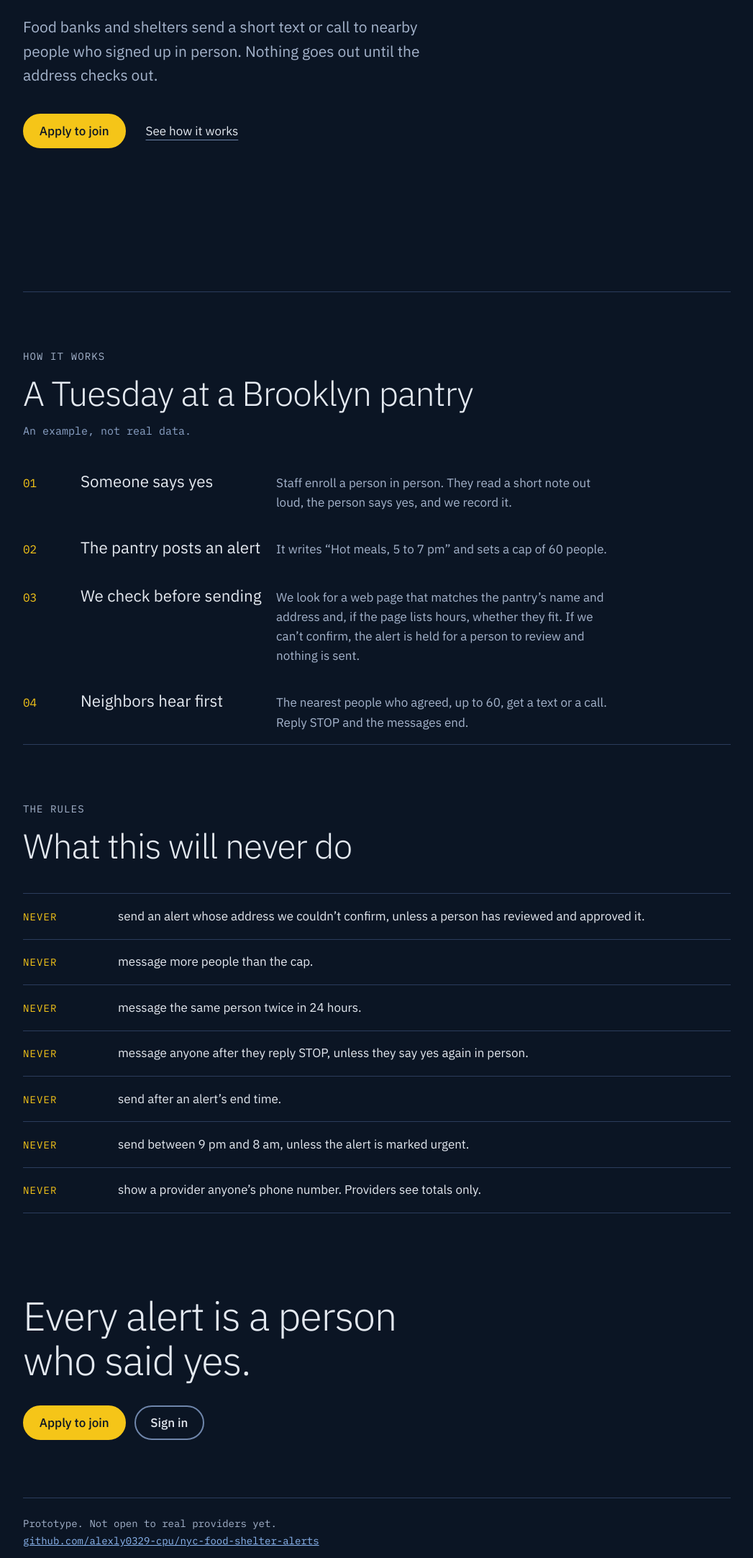
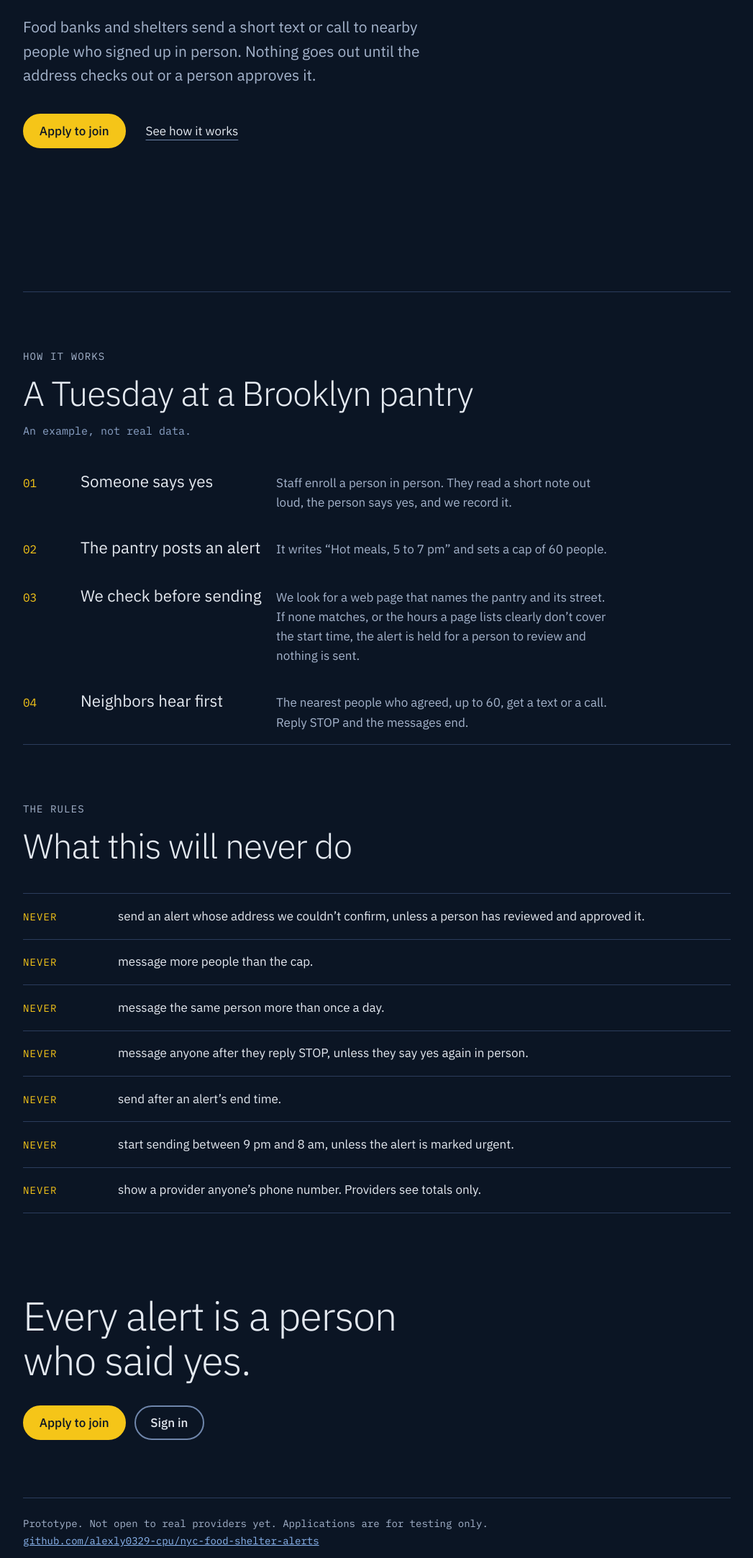
Before and after one commit to alexly0329-cpu/nyc-food-shelter-alerts, a website with bundled scripts: page public/index.html in a window 1280 px wide. Shown: the part 395-2560 px from the top of the page at 72% size, without its empty margins (116-1163 px from the left). Built offline with nearby package versions, Linux system fonts and the light colour scheme; files whose address does not match are found by name.

Commit message:
Landing wording: match what the code does; balance hero headline
Co-Authored-By: Claude Sonnet 5.5 <noreply@anthropic.com>

```diff
--- a/public/index.html
+++ b/public/index.html
@@ -35,7 +35,7 @@
     <section class="hero" aria-labelledby="heroH">
       <div class="hero-in">
         <h1 id="heroH" tabindex="-1"><span>When a pantry has food,</span><span class="two">the neighbors hear first.</span></h1>
-        <p class="sub">Food banks and shelters send a short text or call to nearby people who signed up in person. Nothing goes out until the address checks out.</p>
+        <p class="sub">Food banks and shelters send a short text or call to nearby people who signed up in person. Nothing goes out until the address checks out or a person approves it.</p>
         <div class="cta">
           <a class="btn" href="#apply">Apply to join</a>
           <button class="textlink" type="button" data-scroll="story">See how it works</button>
@@ -50,7 +50,7 @@
       <ol class="steps">
         <li><span class="num">01</span><h3>Someone says yes</h3><p>Staff enroll a person in person. They read a short note out loud, the person says yes, and we record it.</p></li>
         <li><span class="num">02</span><h3>The pantry posts an alert</h3><p>It writes &ldquo;Hot meals, 5 to 7 pm&rdquo; and sets a cap of 60 people.</p></li>
-        <li><span class="num">03</span><h3>We check before sending</h3><p>We look for a web page that matches the pantry&rsquo;s name and address and, if the page lists hours, whether they fit. If we can&rsquo;t confirm, the alert is held for a person to review and nothing is sent.</p></li>
+        <li><span class="num">03</span><h3>We check before sending</h3><p>We look for a web page that names the pantry and its street. If none matches, or the hours a page lists clearly don&rsquo;t cover the start time, the alert is held for a person to review and nothing is sent.</p></li>
         <li><span class="num">04</span><h3>Neighbors hear first</h3><p>The nearest people who agreed, up to 60, get a text or a call. Reply STOP and the messages end.</p></li>
       </ol>
     </section>
@@ -61,10 +61,10 @@
       <ul class="rules">
         <li><span class="tag">Never</span><span>send an alert whose address we couldn&rsquo;t confirm, unless a person has reviewed and approved it.</span></li>
         <li><span class="tag">Never</span><span>message more people than the cap.</span></li>
-        <li><span class="tag">Never</span><span>message the same person twice in 24 hours.</span></li>
+        <li><span class="tag">Never</span><span>message the same person more than once a day.</span></li>
         <li><span class="tag">Never</span><span>message anyone after they reply STOP, unless they say yes again in person.</span></li>
         <li><span class="tag">Never</span><span>send after an alert&rsquo;s end time.</span></li>
-        <li><span class="tag">Never</span><span>send between 9 pm and 8 am, unless the alert is marked urgent.</span></li>
+        <li><span class="tag">Never</span><span>start sending between 9 pm and 8 am, unless the alert is marked urgent.</span></li>
         <li><span class="tag">Never</span><span>show a provider anyone&rsquo;s phone number. Providers see totals only.</span></li>
       </ul>
     </section>
@@ -78,7 +78,7 @@
     </section>
 
     <footer class="lp-foot">
-      <p>Prototype. Not open to real providers yet.</p>
+      <p>Prototype. Not open to real providers yet. Applications are for testing only.</p>
       <p><a href="https://github.com/alexly0329-cpu/nyc-food-shelter-alerts" rel="noopener noreferrer">github.com/alexly0329-cpu/nyc-food-shelter-alerts</a></p>
     </footer>
   </div>
@@ -170,7 +170,7 @@
         <div class="bubble" id="bubble"></div>
       </div>
       <div class="stack">
-        <p class="note">We check the address and hours before sending. If we can't confirm them, nothing goes out and you'll see why.</p>
+        <p class="note">We check the address, and the hours when a web page lists them, before sending. If we can't confirm the address or the hours clearly don't fit, a person reviews the alert first and you'll see it as held.</p>
         <p class="note warn" id="quiet" hidden>This runs into quiet hours (9 pm to 8 am). Most people won't be messaged unless you mark it urgent.</p>
       </div>
     </div>
--- a/public/styles.css
+++ b/public/styles.css
@@ -173,7 +173,7 @@ nav.main a[data-role=admin]{min-width:0}
 .lp .btn{min-height:48px;padding:.5rem 1.3rem}
 .hero{min-height:calc(100vh - 5.5rem);display:flex;flex-direction:column;justify-content:center;padding-bottom:4rem}
 .hero h1{font-size:clamp(2.3rem,7.2vw,4.75rem);line-height:1.06;letter-spacing:-.025em}
-.hero h1 span{display:block}
+.hero h1 span{display:block;text-wrap:balance}
 .hero h1 .two{color:var(--blue)}
 .hero .sub{font-size:clamp(1.0625rem,2.2vw,1.3125rem);color:var(--muted);max-width:36rem;margin:2rem 0 2.25rem}
 .hero .cta{display:flex;flex-wrap:wrap;align-items:center;gap:.75rem 1.5rem}
```
Also changed, not shown: tests/static.test.ts (+1 -1 lines).
